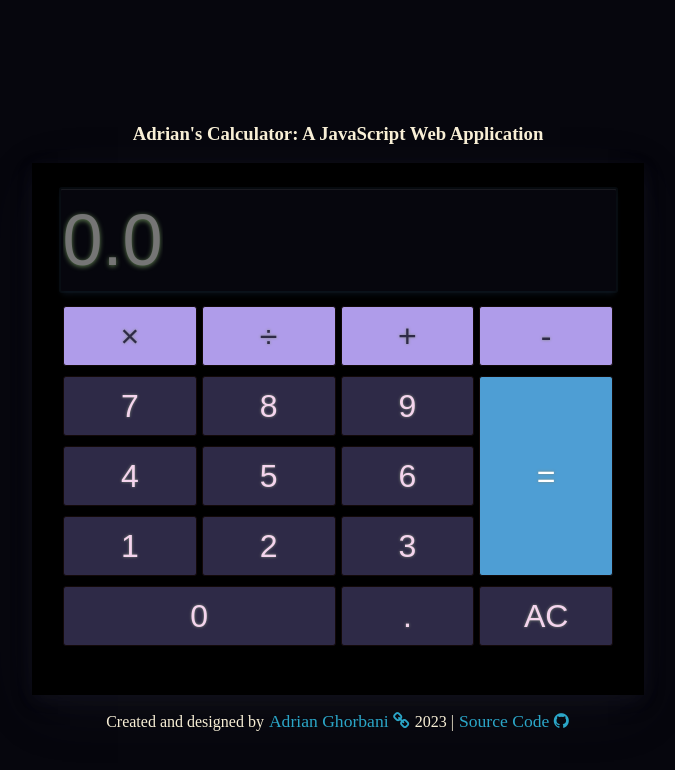
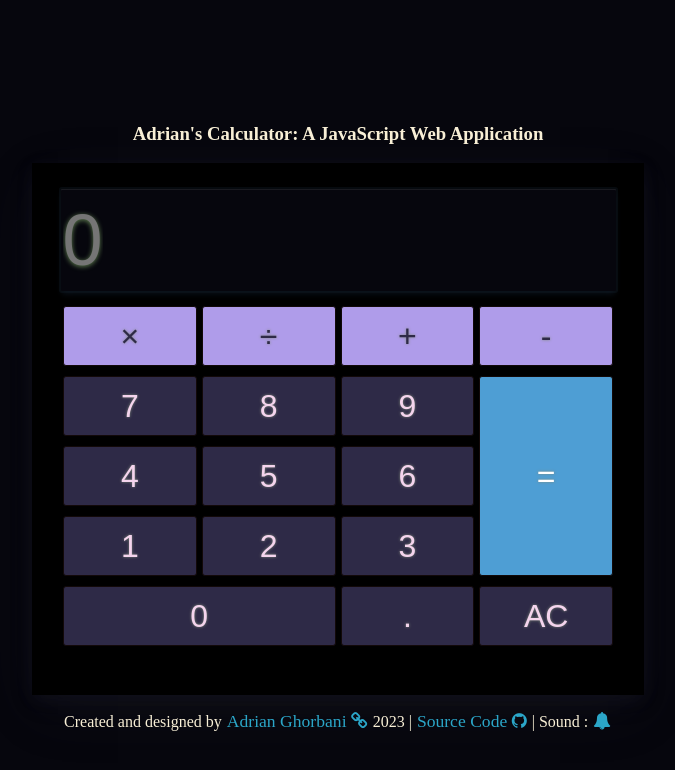
Before and after one commit to adrian-qorbani/calculator, a plain HTML site: page index.html in a window 1280 px wide. Shown: the whole page, without its empty margins (302-977 px from the left). Drawn offline with Linux system fonts and the light colour scheme.

Commit message:
finalized the project. Might add extra features in future.

```diff
--- a/index.html
+++ b/index.html
@@ -26,7 +26,7 @@
       </div>
       <div id="calculator">
         <div id="calc-display">
-          <input type="text" id="calculator-input" placeholder="0.0"></input>
+          <input type="text" id="calculator-input" placeholder="0"></input>
         </div>
         <div id="calc-buttons">
           <button type="button" class="operator" value="*" id="times-operator">&times;</button>
@@ -55,7 +55,7 @@
         <p>
           Created and designed by
           <a href="">Adrian Ghorbani <i class="fa fa-link"></i> </a> 2023 |
-          <a href=""> Source Code <i class="fa fa-github"></i></a>
+          <a href=""> Source Code <i class="fa fa-github"></i></a> | Sound : <a href=""><i class="fa fa-bell"></i></a>
         </p>
       </div>
     </main>
--- a/script.js
+++ b/script.js
@@ -4,6 +4,8 @@ const add = (x, y) => x + y;
 const subtract = (x, y) => x - y;
 const multiply = (x, y) => x * y;
 const divide = (x, y) => x / y;
+
+
 
 ///// Defined a object calculation vars for Operation /////
 const calculatorObj = {
```
